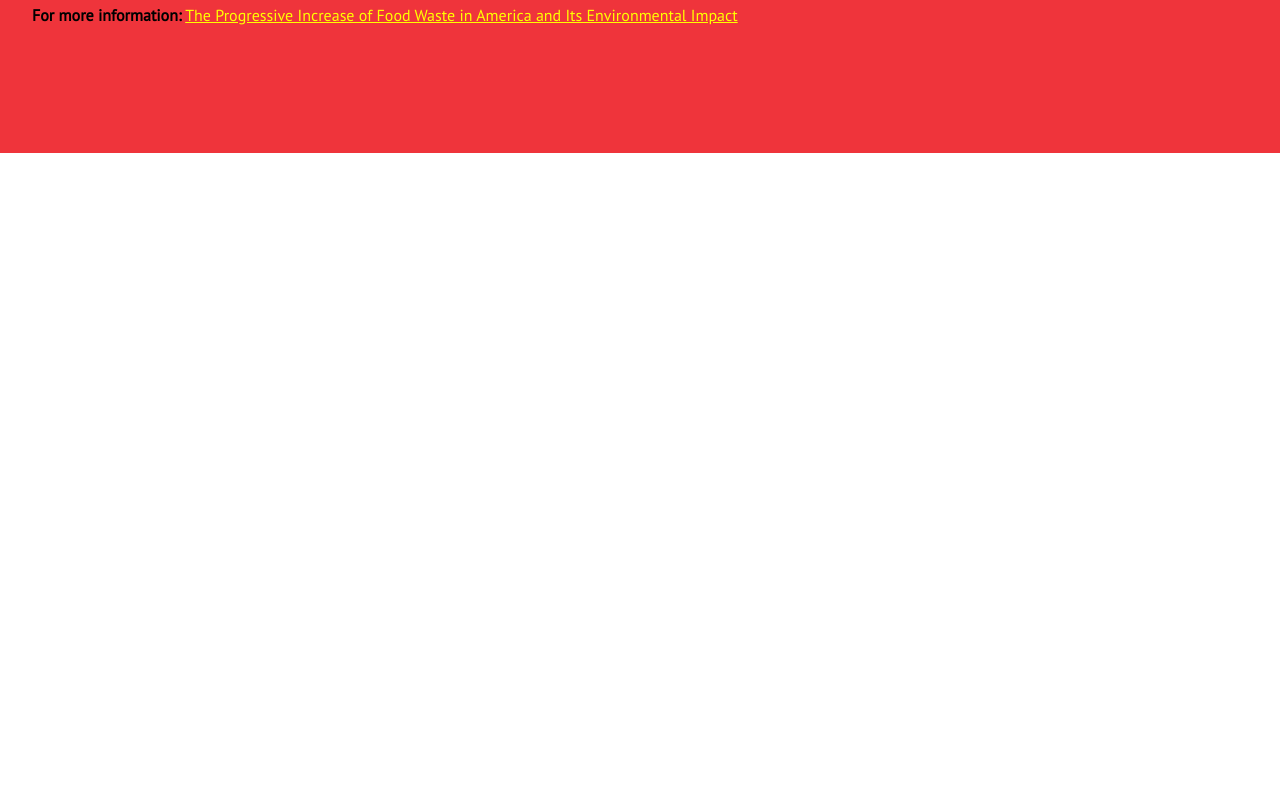
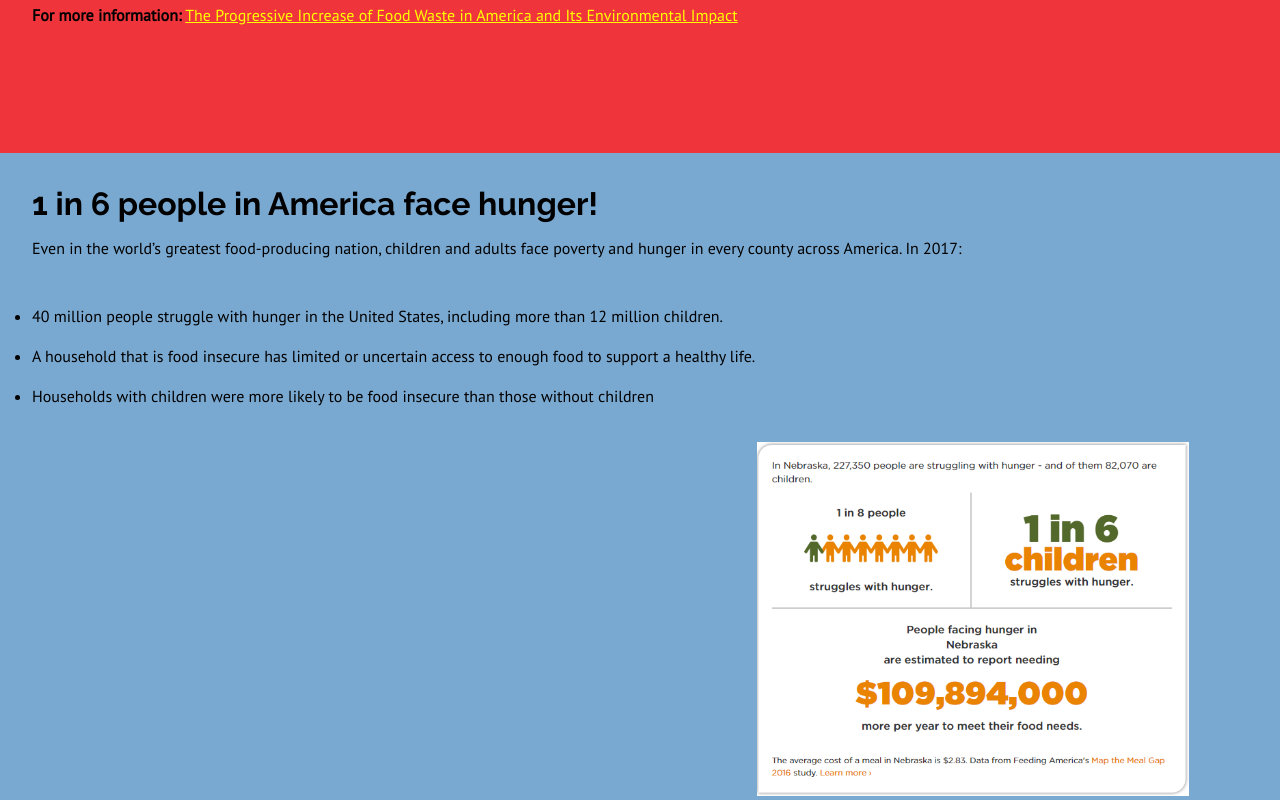
Before and after one commit to ayushm-agrawal/Software_Dev_Projects, a React (Create React App) app: page / in a window 1280 px wide. Shown: the part 1189-1989 px from the top of the page. Before the commit the page ends 1342 px from the top, so only its background shows below. Built offline with nearby package versions, Linux system fonts and the light colour scheme.

Commit message:
new section added

```diff
--- a/src/App.css
+++ b/src/App.css
@@ -4,7 +4,7 @@
   text-align: center;
 }
 body {
-
+  width: 100%;
   font-family: 'PT Sans', sans-serif;
 }
 .App-logo {
@@ -22,6 +22,21 @@ body {
   font-size: calc(12px + 2vmin);
 
   color: #161B33;
+}
+
+.three {
+  background-color: #79A9D1;
+}
+
+.hungerNebraska{
+  width: 27rem;
+  padding-left: 52vw;
+}
+
+.list {
+  padding-left: 2rem;
+  padding-top: 2rem;
+  text-align: left;
 }
 
 .App-link {
--- a/src/App.js
+++ b/src/App.js
@@ -27,6 +27,16 @@ class App extends Component {
           <p align="left" className="intro"> <strong>For more information:</strong> <a href="https://journals.plos.org/plosone/article?id=10.1371/journal.pone.0007940" className="hyperlink">The Progressive Increase of Food Waste in America and Its Environmental Impact</a></p>
         </div>
         <div className="three">
+          <h1 align="left" id="methane">1 in 6 people in America face hunger!</h1>
+          <p align="left" className="intro">Even in the world’s greatest food-producing nation, children and adults face poverty and hunger in every county across America. In 2017:</p>
+          <ul className="list">
+            <li>40 million people struggle with hunger in the United States, including more than 12 million children.</li><br/>
+            <li>A household that is food insecure has limited or uncertain access to enough food to support a healthy life.</li><br/>
+            <li>Households with children were more likely to be food insecure than those without children</li><br/>
+          </ul>
+          <img src={require('./images/nebraska-hunger.PNG')} alt="nebraska-hunger" className="hungerNebraska"/>
+        </div>
+        <div className="four">
 
         </div>
       </div>
```
Also changed, not shown: src/images/hungerMap.png (added), src/images/nebraska-hunger.PNG (added).
